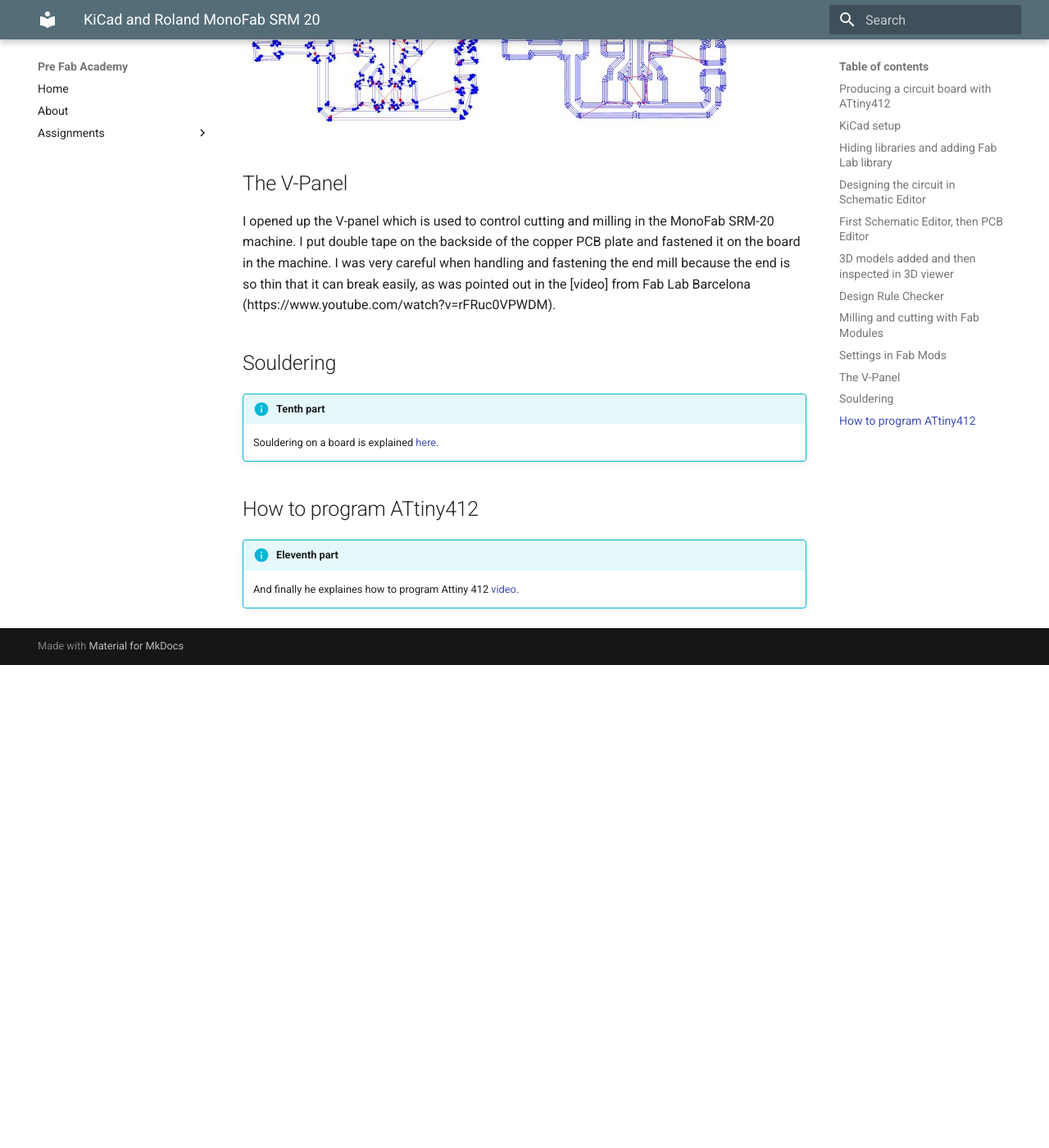
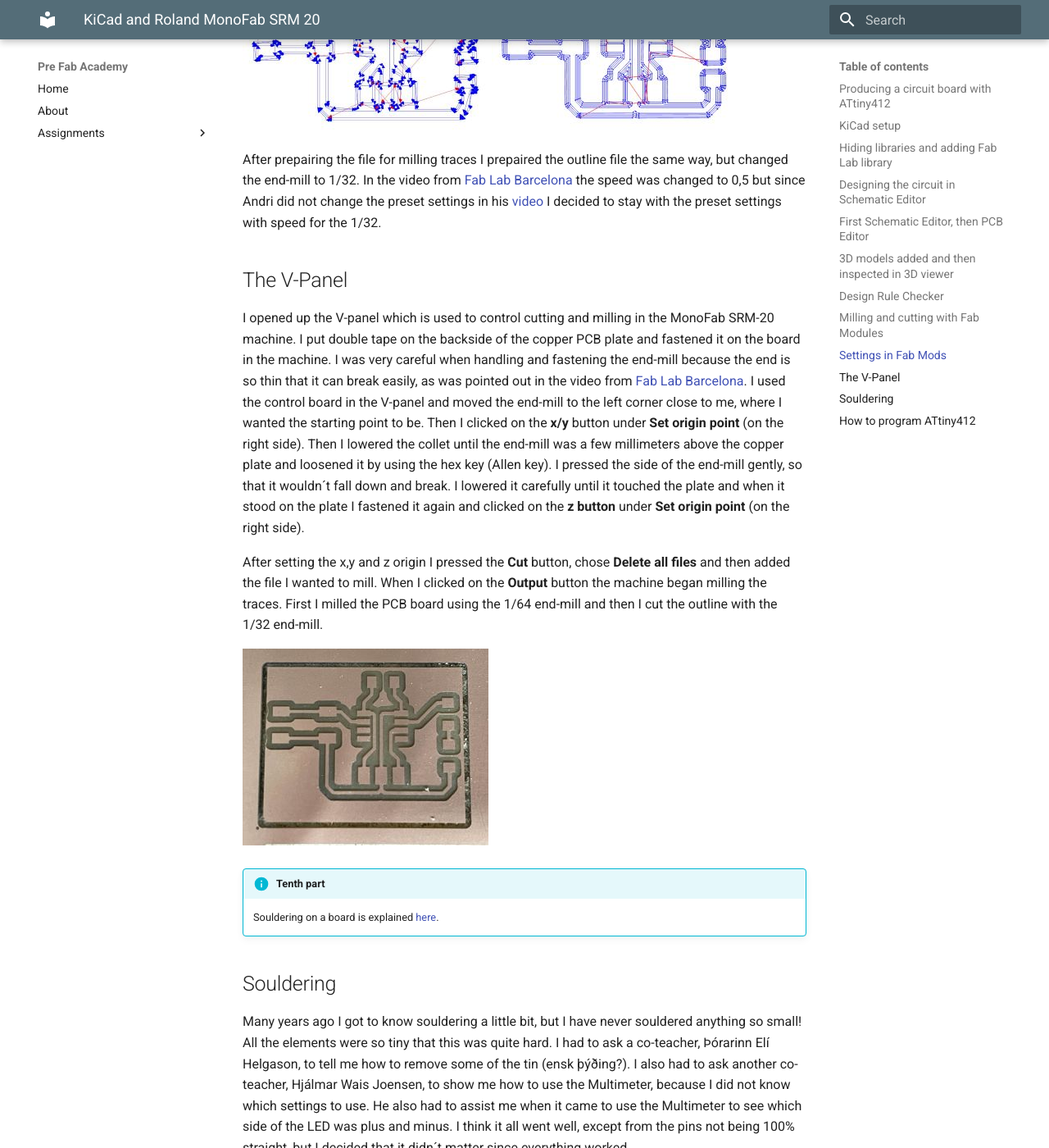
Before and after one commit to OlofH2/Before-Fab-Academy, an MkDocs documentation site: the page built from docs/KiCad_and_Roland_MonoFab_SRM_20.md, in a window 1280 px wide and 1400 px high, scrolled down 10257 px. Shown: the whole window at 82% size. Built offline with MkDocs 1.6.1 and Material for MkDocs 9.7.7, drawn with Linux system fonts in a browser that asks for light colours; before the commit the page ends 11068 px from its top, so only the background shows below that; some of the changed text lies outside the part shown.

Commit message:
Restin af forrituninni

````diff
--- a/docs/KiCad_and_Roland_MonoFab_SRM_20.md
+++ b/docs/KiCad_and_Roland_MonoFab_SRM_20.md
@@ -203,23 +203,72 @@
 
 ![LowerResolution](img/Ferill1_ekkiEinsOgMyndband300x208.JPG)   ![BetterTraces](img/BetterTraces1_64_300x208.jpg)
 
+After prepairing the file for milling traces I prepaired the outline file the same way, but changed the end-mill to 1/32. In the video from [Fab Lab Barcelona](https://www.youtube.com/watch?v=rFRuc0VPWDM) the speed was changed to 0,5 but since Andri did not change the preset settings in his [video](https://www.youtube.com/watch?v=zJNpHpuvNjk&list=PLs4ifnZzVJmqaSM1lsg68vPVtJxVNhVwV&index=9) I decided to stay with the preset settings with speed for the 1/32.
+
 ##The V-Panel
 
-I opened up the V-panel which is used to control cutting and milling in the MonoFab SRM-20 machine. I put double tape on the backside of the copper PCB plate and fastened it on the board in the machine. I was very careful when handling and fastening the end mill because the end is so thin that it can break easily, as was pointed out in the [video] from Fab Lab Barcelona (https://www.youtube.com/watch?v=rFRuc0VPWDM).
+I opened up the V-panel which is used to control cutting and milling in the MonoFab SRM-20 machine. I put double tape on the backside of the copper PCB plate and fastened it on the board in the machine. I was very careful when handling and fastening the end-mill because the end is so thin that it can break easily, as was pointed out in the video from [Fab Lab Barcelona](https://www.youtube.com/watch?v=rFRuc0VPWDM). I used the control board in the V-panel and moved the end-mill to the left corner close to me, where I wanted the starting point to be. Then I clicked on the **x/y** button under **Set origin point** (on the right side). Then I lowered the collet until the end-mill was a few millimeters above the copper plate and loosened it by using the hex key (Allen key). I pressed the side of the end-mill gently, so that it wouldn´t fall down and break. I lowered it carefully until it touched the plate and when it stood on the plate I fastened it again and clicked on the **z button** under **Set origin point** (on the right side).
 
+After setting the x,y and z origin I pressed the **Cut** button, chose **Delete all files** and then added the file I wanted to mill. When I clicked on the **Output** button the machine began milling the traces. First I milled the PCB board using the 1/64 end-mill and then I cut the outline with the 1/32 end-mill.
 
-
-##Souldering
+![MillingFinished](img/AfterMilling300x240.jpg)
 
 !!!Info "Tenth part"
 
      Souldering on a board is explained [here](https://www.youtube.com/watch?v=3f6FUTbL8kg&list=PLs4ifnZzVJmqaSM1lsg68vPVtJxVNhVwV&index=10).
 
 
+##Souldering
+
+Many years ago I got to know souldering a little bit, but I have never souldered anything so small! All the elements were so tiny that this was quite hard. I had to ask a co-teacher, Þórarinn Elí Helgason, to tell me how to remove some of the tin (ensk þýðing?). I also had to ask another co-teacher, Hjálmar Wais Joensen, to show me how to use the Multimeter, because I did not know which settings to use. He also had to assist me when it came to use the Multimeter to see which side of the LED was plus and minus. I think it all went well, except from the pins not being 100% straight, but I decided that it didn´t matter since everything worked.
+
+![BoardReady](img/BoardReady300x400.jpg)
 
 
 ##How to program ATtiny412
 
 !!!Info "Eleventh part"
 
-     And finally he explaines how to program Attiny 412 [video](https://www.youtube.com/watch?v=So58u1hxy98&list=PLs4ifnZzVJmqaSM1lsg68vPVtJxVNhVwV&index=11).
+     Finally he explaines how to program Attiny 412 [video](https://www.youtube.com/watch?v=So58u1hxy98&list=PLs4ifnZzVJmqaSM1lsg68vPVtJxVNhVwV&index=11).
+
+To connect the board to a computer I needed a serial UPDi-3 pin, and [Svavar Konráðsson](https://www.fabisa.is/N%C3%A1msefni/Pre-Fab/2-rafrasasmidi/) told us that it was designed by [prof. Neil Gershenfeld](https://ng.cba.mit.edu/). I also needed a FTDI cord (rétt orð??) to make a connection from the pins on the board to USB on the computer.
+
+ I created a new sketch in the Arduino app. According to the pinout datasheet for ATtiny412 and the PCB board design the LED is on pin 4 and the button is on pin 0. Therefore I began by defining that the LED was on pin 4 and the button on pin 0 in Arduino by writing #define LED 4 and in the next line below #define BUTTON 0. When // is added in front of text, the computer ignores it. That way you can use text to explain what is going to happen in each step.
+
+Here you can see how I followed the instructions from Andri (added some explanations myself) and wrote this code:
+
+ ```
+
+    //Defining which pin to use for LED and button
+    #define LED 4
+    #define BUTTON 0
+
+    //Variable to keep track of how many button presses
+    uint8_t buttonPresses = 0;
+
+    //Defining what is input and what is output and that the input from the button is
+    a pullup
+    void setup() {
+        pinMode(LED, OUTPUT);
+        pinMode(BUTTON, INPUT_PULLUP);
+    }
+
+    //Creating a loop that follows a pattern and then repeats itself
+    void loop() {
+        //Defining what happens if button is pressed
+        if (digitalRead(BUTTON) == HIGH) }
+        //Increment buttonPresses
+        buttonPresses++;
+
+        //If buttonPresses is greater than 4, reset it to 0
+        if (buttonPresses > 4)  {
+            buttonPresses = 0;
+         }
+
+    ```
+
+In the Arduino app I clicked on **Tools**, **Board** and then **Board manager**. Then I wrote **megatinycore** in the upper left window and chose **Install**. Then I clicked on **Tools**, **Board** and then **megaTinyCore** and then **ATtiny412**. After that I clicked on **Tools**, **Programmer** and then **SerialUPDI SLOW: 57600 baud**.
+
+By clicking on **Tools** and **Port** I could see a list of ports. Then I connected the cord to the computer and checked out which port had beed added to this list. That was the port that I wanted to use, so I clicked on it.
+
+I clicked on **Sketch** and **Upload using programmer**. Now I could press the button on the board again and again to change how many times the LED blinked!
````
Also changed, not shown: docs/Website.md (+1 -1 lines), docs/img/AfterMilling300x240.jpg (added), docs/img/BoardReady300x400.jpg (added).
